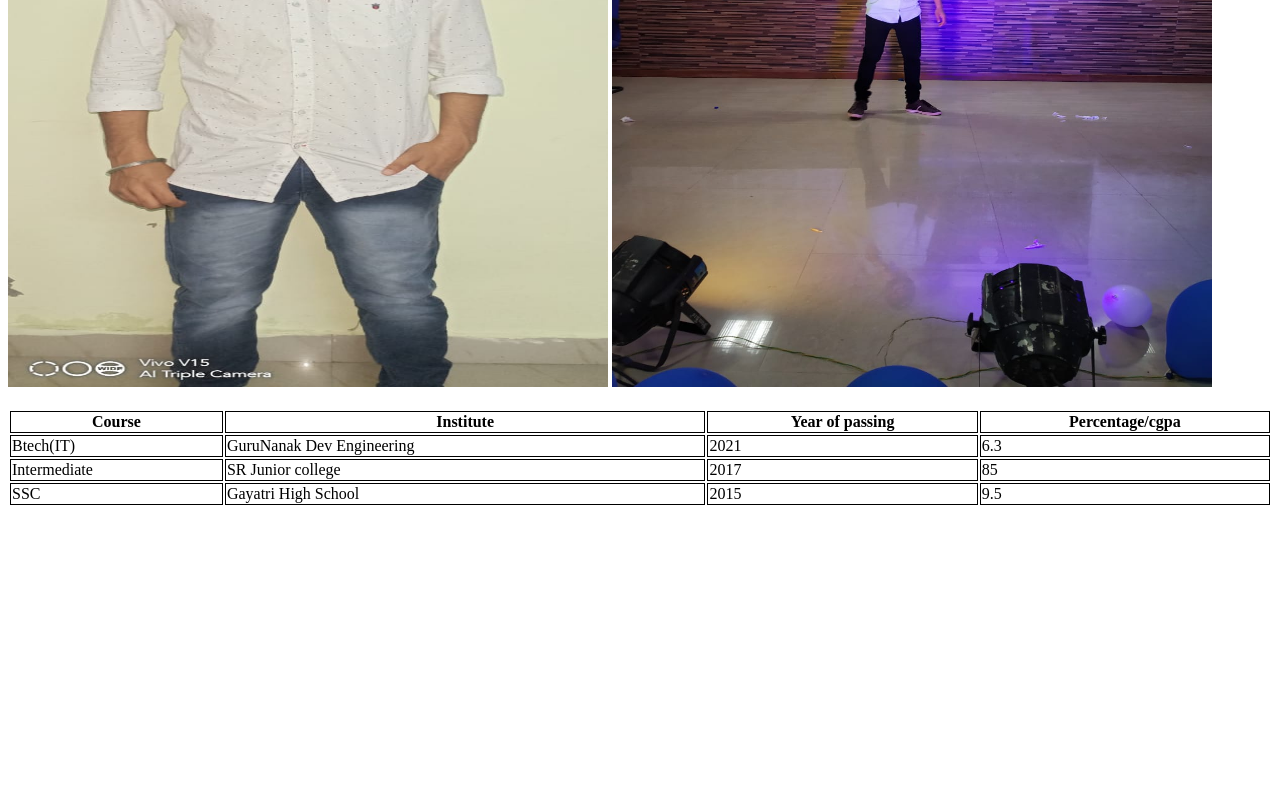
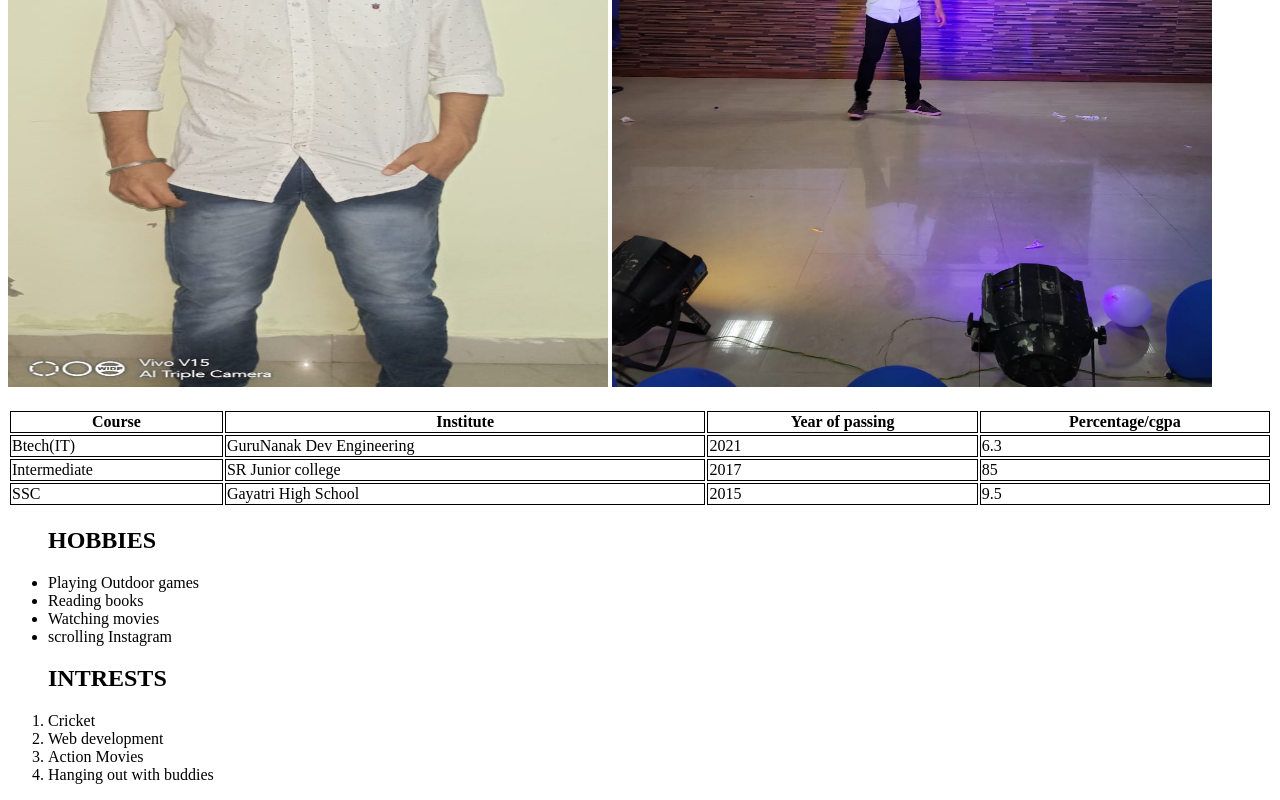
Before and after one commit to Gagandeep24/Myproject, a plain HTML site: page index.html in a window 1280 px wide. Shown: the part 553-1353 px from the top of the page. Before the commit the page ends 1068 px from the top, so only its background shows below. Drawn offline with Linux system fonts and the light colour scheme.

Commit message:
modified index file

```diff
--- a/index.html
+++ b/index.html
@@ -21,10 +21,10 @@
         <img src="./images/gagan img4.jpg" alt="image"><br><br>
         <table style="width: 100%">
           <tr>
-            <th> Course </th>
-            <th> Institute </th>
-            <th> Year of passing</th>
-            <th> Percentage/cgpa </th>
+            <th>Course</th>
+            <th>Institute</th>
+            <th>Year of passing</th>
+            <th>Percentage/cgpa </th>
           </tr>
           <tr>
             <td> Btech(IT)</td>
@@ -45,6 +45,22 @@
             <td> 9.5 </td>
           </tr>
         </table>
+        <div class="table">
+        <ul>
+          <h2>HOBBIES</h2>
+          <li>Playing Outdoor games</li>
+          <li> Reading books</li>
+          <li> Watching movies</li>
+          <li>scrolling Instagram</li>
+        </ul>
+        <ol>
+          <h2>INTRESTS</h2>
+          <li>Cricket</li>
+          <li>Web development</li>
+          <li>Action Movies</li>
+          <li>Hanging out with buddies</li>
+        </ol>
+        </div>
       </section>
     </body>
 </html>
```
